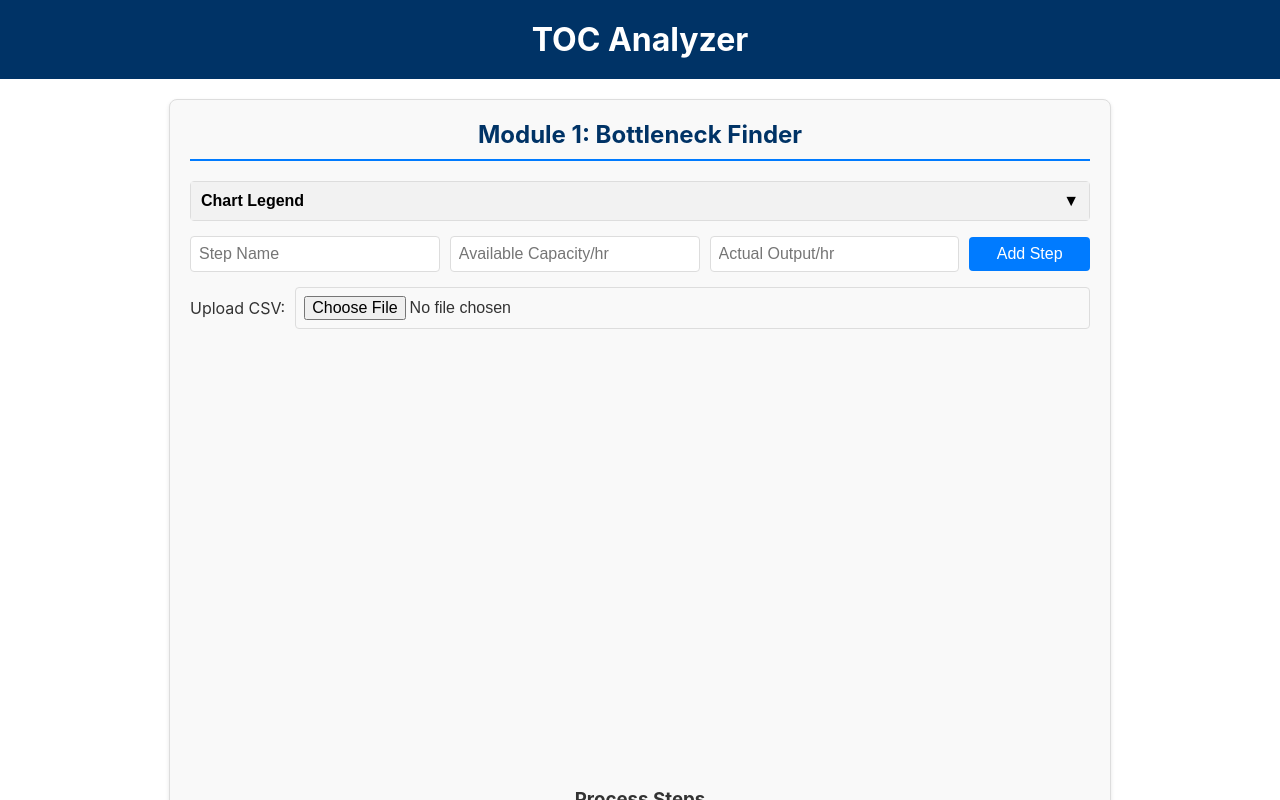
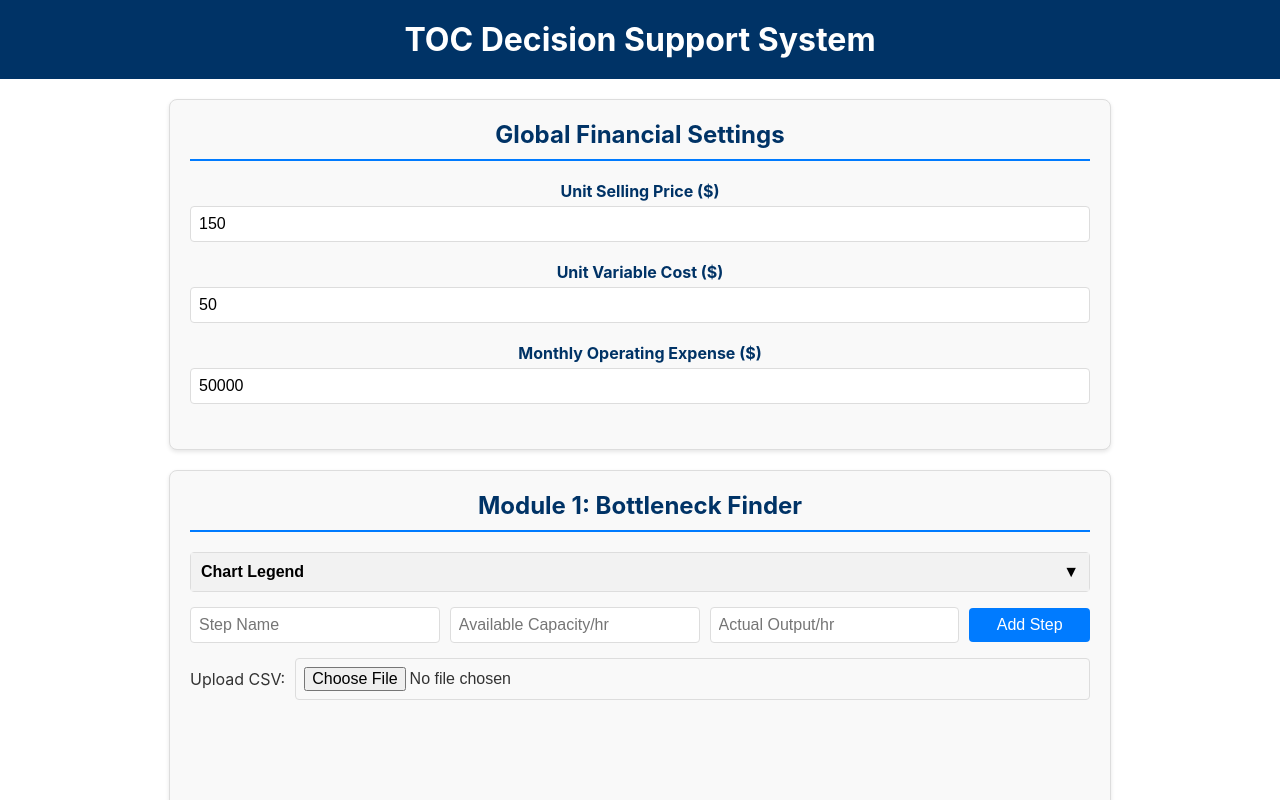
Before and after one commit to ymohammedsaif2005-hue/toc-analyzer, a React (Vite) app: page / in a window 1280 px wide. Shown: the top 800 px of the page. Built offline with nearby package versions, Linux system fonts and the light colour scheme.

Commit message:
Integrated DBR and Financial Throughput logic

```diff
--- a/src/App.css
+++ b/src/App.css
@@ -294,6 +294,39 @@ main {
   border: 1px solid rgba(0,0,0,0.1);
 }
 
+.undo-container {
+  margin-bottom: 15px;
+}
+
+.dashboard-metrics {
+  display: flex;
+  flex-direction: column;
+  gap: 15px;
+}
+
+.metric {
+  display: flex;
+  justify-content: space-between;
+  font-size: 1.1rem;
+  padding-bottom: 5px;
+  border-bottom: 1px solid var(--border-color);
+}
+
+.metric-label {
+  font-weight: bold;
+  color: var(--secondary-color);
+}
+
+.metric-value.profit {
+  color: var(--status-green);
+  font-weight: bold;
+}
+
+.metric-value.loss {
+  color: var(--status-red);
+  font-weight: bold;
+}
+
 /* Responsive Design */
 @media (max-width: 768px) {
   main {
--- a/src/App.jsx
+++ b/src/App.jsx
@@ -1,19 +1,28 @@
 import React, { useState } from 'react';
 import BottleneckFinder from './components/BottleneckFinder';
 import DBRScheduler from './components/DBRScheduler';
+import GlobalFinancialSettings from './components/GlobalFinancialSettings';
+import BusinessImpactDashboard from './components/BusinessImpactDashboard';
 import './App.css';
 
 function App() {
   const [bottleneck, setBottleneck] = useState(null);
+  const [financialSettings, setFinancialSettings] = useState({
+    unitSellingPrice: 150,
+    unitVariableCost: 50,
+    monthlyOperatingExpense: 50000,
+  });
 
   return (
     <div className="App">
       <header className="App-header">
-        <h1>TOC Analyzer</h1>
+        <h1>TOC Decision Support System</h1>
       </header>
       <main>
+        <GlobalFinancialSettings settings={financialSettings} onSettingsChange={setFinancialSettings} />
         <BottleneckFinder setBottleneck={setBottleneck} />
         <DBRScheduler bottleneck={bottleneck} />
+        <BusinessImpactDashboard bottleneck={bottleneck} financialSettings={financialSettings} />
       </main>
     </div>
   );
--- /dev/null
+++ b/src/components/BusinessImpactDashboard.jsx
@@ -0,0 +1,48 @@
+import React from 'react';
+
+const BusinessImpactDashboard = ({ bottleneck, financialSettings }) => {
+  if (!bottleneck || !financialSettings) {
+    return null;
+  }
+
+  const { unitSellingPrice, unitVariableCost, monthlyOperatingExpense } = financialSettings;
+  const bottleneckOutput = bottleneck.output;
+  const hoursInMonth = 720;
+
+  const throughput = (unitSellingPrice - unitVariableCost) * bottleneckOutput * hoursInMonth;
+  const netProfit = throughput - monthlyOperatingExpense;
+  const productivity = monthlyOperatingExpense > 0 ? throughput / monthlyOperatingExpense : 0;
+
+  const formatCurrency = (value) => {
+    return new Intl.NumberFormat('en-US', {
+      style: 'currency',
+      currency: 'USD',
+      minimumFractionDigits: 2,
+      maximumFractionDigits: 2,
+    }).format(value);
+  };
+
+  return (
+    <div className="module">
+      <h2>Business Impact Dashboard</h2>
+      <div className="dashboard-metrics">
+        <div className="metric">
+          <span className="metric-label">Current Drum Pace:</span>
+          <span className="metric-value">{bottleneckOutput.toFixed(2)} units/hr</span>
+        </div>
+        <div className="metric">
+          <span className="metric-label">Monthly Net Profit:</span>
+          <span className={`metric-value ${netProfit >= 0 ? 'profit' : 'loss'}`}>
+            {formatCurrency(netProfit)}
+          </span>
+        </div>
+        <div className="metric">
+          <span className="metric-label">Productivity Ratio:</span>
+          <span className="metric-value">{productivity.toFixed(2)}</span>
+        </div>
+      </div>
+    </div>
+  );
+};
+
+export default BusinessImpactDashboard;
--- /dev/null
+++ b/src/components/GlobalFinancialSettings.jsx
@@ -0,0 +1,51 @@
+import React from 'react';
+
+const GlobalFinancialSettings = ({ settings, onSettingsChange }) => {
+  const handleInputChange = (e) => {
+    const { name, value } = e.target;
+    onSettingsChange({ ...settings, [name]: parseFloat(value) || 0 });
+  };
+
+  return (
+    <div className="module">
+      <h2>Global Financial Settings</h2>
+      <div className="input-group vertical-inputs">
+        <div>
+          <label htmlFor="unitSellingPrice">Unit Selling Price ($)</label>
+          <input
+            id="unitSellingPrice"
+            type="number"
+            name="unitSellingPrice"
+            placeholder="e.g., 150"
+            value={settings.unitSellingPrice}
+            onChange={handleInputChange}
+          />
+        </div>
+        <div>
+          <label htmlFor="unitVariableCost">Unit Variable Cost ($)</label>
+          <input
+            id="unitVariableCost"
+            type="number"
+            name="unitVariableCost"
+            placeholder="e.g., 50"
+            value={settings.unitVariableCost}
+            onChange={handleInputChange}
+          />
+        </div>
+        <div>
+          <label htmlFor="monthlyOperatingExpense">Monthly Operating Expense ($)</label>
+          <input
+            id="monthlyOperatingExpense"
+            type="number"
+            name="monthlyOperatingExpense"
+            placeholder="e.g., 50000"
+            value={settings.monthlyOperatingExpense}
+            onChange={handleInputChange}
+          />
+        </div>
+      </div>
+    </div>
+  );
+};
+
+export default GlobalFinancialSettings;
```
